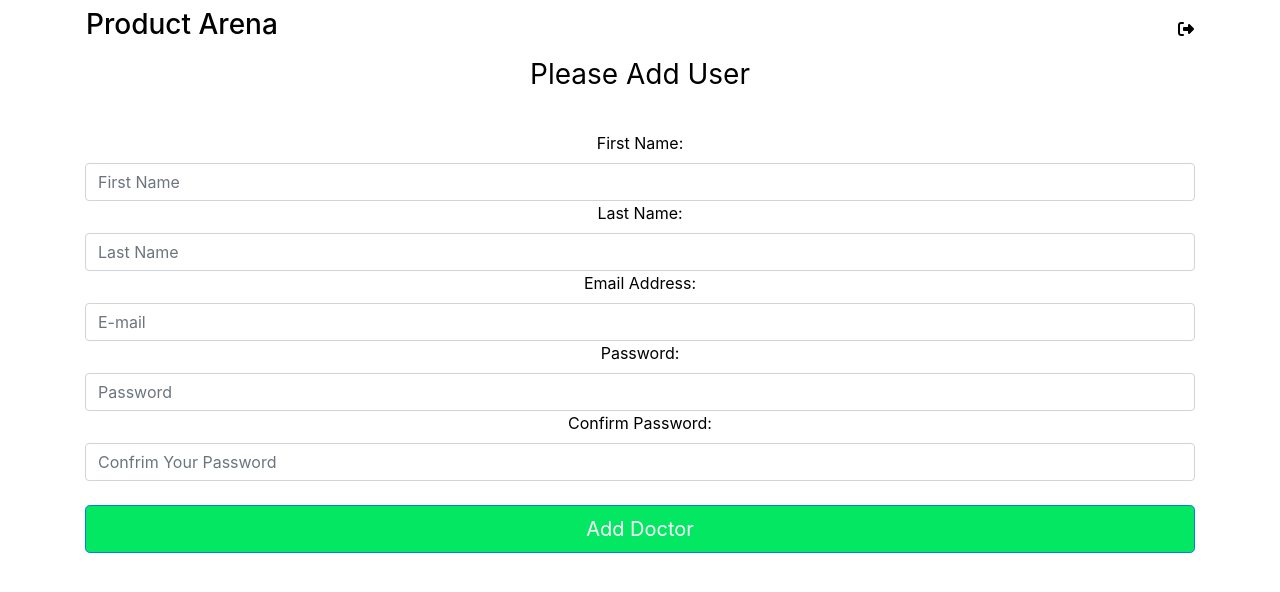
After one commit to Alem981/flaskapp-productarena-groupB, a Flask app: page /register in a window 1280 px wide. The commit adds this page. Shown: the top 592 px of the page. Run offline with Flask 2, Linux system fonts and the light colour scheme; some libraries are stand-ins or nearby versions.

Commit message:
Doctor Authentication

```diff
--- a/productarena/__init__.py
+++ b/productarena/__init__.py
@@ -7,7 +7,7 @@ app = Flask(__name__)
 ctx = app.app_context()
 ctx.push()
 app.config['SQLALCHEMY_DATABASE_URI'] = 'sqlite:///market.db'
-app.config['SECRET_KEY']='a6fa5d22a7b0123ak4a23caz'
+app.config['SECRET_KEY']='a6fa5d22s7b0123ak4a23caz'
 db = SQLAlchemy(app)
 bcrypt=Bcrypt(app)
 login_manager=LoginManager(app)
--- /dev/null
+++ b/productarena/forms.py
@@ -0,0 +1,23 @@
+from flask_wtf import FlaskForm
+from wtforms import StringField, PasswordField, SubmitField
+from wtforms.validators import Length, EqualTo, Email, DataRequired, ValidationError
+from productarena.models import Doctor
+
+
+class RegisterForm(FlaskForm):
+  def validate_email_address(self, email_address_to_check):
+    email_address = Doctor.query.filter_by(email_address=email_address_to_check.data).first()
+    if email_address:
+      raise ValidationError('Email address already exists! Please try a different email address')
+  first_name = StringField(label='First Name:', validators=[DataRequired()])
+  last_name = StringField(label='Last Name:', validators=[DataRequired()])
+  email_address = StringField(label='Email Address:', validators=[Email(), DataRequired()])
+  password1 = PasswordField(label='Password:', validators=[Length(min=6), DataRequired()])
+  password2 = PasswordField(label='Confirm Password:', validators=[EqualTo('password1'), DataRequired()])
+  submit = SubmitField(label='Add Doctor')
+
+
+class LoginForm(FlaskForm):
+  email_address = StringField(label='Email:', validators=[DataRequired()])
+  password = PasswordField(label='Password:',  validators=[DataRequired()])
+  submit = SubmitField(label='Log In')
--- a/productarena/routes.py
+++ b/productarena/routes.py
@@ -1,12 +1,50 @@
 from productarena import app
-from flask import render_template
+from flask import render_template, redirect, url_for, flash
 from productarena.models import Doctor
 from productarena import db
+from productarena.forms import RegisterForm, LoginForm
+from flask_login import login_user
 
 
 
 @app.route('/home')
+@app.route('/')
+def home_page():
+   return render_template('home.html')
 
-def home_page():
 
-   return render_template('home.html')
+@app.route('/register', methods=['GET','POST'])
+def register_page():
+   form = RegisterForm()
+   if form.validate_on_submit():
+         doctor_to_create =Doctor(
+            first_name=form.first_name.data,
+            last_name=form.last_name.data,
+            email_address=form.email_address.data,
+            password=form.password1.data
+         )
+         db.session.add(doctor_to_create)
+         db.session.commit()
+         return redirect(url_for('home_page'))
+   if form.errors !={}:
+         for err_msg in form.errors.values():
+           flash(f'Error prilikom registracije: {err_msg}', category='danger')
+
+   return render_template('register.html', form = form)
+
+@app.route('/', methods=['GET', 'POST'])
+@app.route('/login', methods=['GET', 'POST'])
+def login_page():
+    form = LoginForm()
+    if form.validate_on_submit():
+        attempted_user=Doctor.query.filter_by(email_address=form.email_address.data).first()
+        if attempted_user and attempted_user.check_password_correction(
+            attempted_password=form.password.data
+            ):
+              login_user(attempted_user)
+              return redirect(url_for('home_page'))
+
+        else:
+            flash(f'Pogrešan e-mail ili password: ', category='danger')
+
+    return render_template('login.html', form=form)
--- a/productarena/templates/base.html
+++ b/productarena/templates/base.html
@@ -53,9 +53,12 @@
     nav h3{
       color: black;
     }
+    .form-register {
+        color: black;
+    }
   </style>
   <body>
-  {% if current_user.is_authenticated %}
+
     <nav class=" container  navbar sticky-top navbar-light bg-light bg-gradient m-md-3">
       <a href="{{ url_for('home_page') }}">
       <!--   <img
@@ -77,7 +80,7 @@
       </div>
     </nav>
 
-    {% endif %}
+
     {% block content%}
 
     <!-- Future Content here -->
--- /dev/null
+++ b/productarena/templates/register.html
@@ -0,0 +1,54 @@
+{% extends 'base.html' %}
+{% block title%}
+Register paghe
+{% endblock%}
+
+{% block content%}
+
+<body class="text-center ">
+
+<div class="container">
+    <h1 class="h3 mb-3 font-weight-normal"> Please Add User</h1> <br>
+    <form class="form-register"action="" method="POST">
+        {{form.hidden_tag() }}
+
+        {{form.first_name.label()}}
+        {{form.first_name(class="form-control", placeholder="First Name") }}
+
+        {{form.last_name.label()}}
+        {{form.last_name(class="form-control", placeholder="Last Name") }}
+
+        {{form.email_address.label()}}
+        {{form.email_address(class="form-control", placeholder="E-mail") }}
+
+        {{form.password1.label()}}
+        {{form.password1(class="form-control", placeholder="Password") }}
+
+        {{form.password2.label()}}
+        {{form.password2(class="form-control", placeholder="Confrim Your Password") }}
+ <br>
+        {{form.submit(class="btn btn-lg btn-block btn-primary")}}
+
+        </form>
+        {% with messages = get_flashed_messages(with_categories=true) %}
+        {% if messages %}
+        {% for category, message in messages %}
+        <style>
+           .form-register {
+        color: red;
+    }
+            .form-control {
+                border-bottom-color: red;
+                color: red;
+            }
+        </style>
+        <div style="color: red ;">
+            {{ message }}
+        </div>
+        {% endfor %}
+        {% endif %}
+        {% endwith %}
+    </div>
+
+</body>
+{% endblock%}
--- a/productarena/templates/text.txt
+++ b/productarena/templates/text.txt
@@ -1,8 +1,3 @@
 admin@tech387.com
 career@tech387.com
 Pass123!
-cd C:\Users\XXXX\Desktop\productarena
-python
-from productarena.models import db
-db.create()
-doctor1=Doctor(first_name="Jon", last_name="Doe", email_address="career@tech387.com", password_hash="Pass123!")
```
Also changed, not shown: productarena/templates/login.html (added, +54 -0 lines), instance/market.db.
